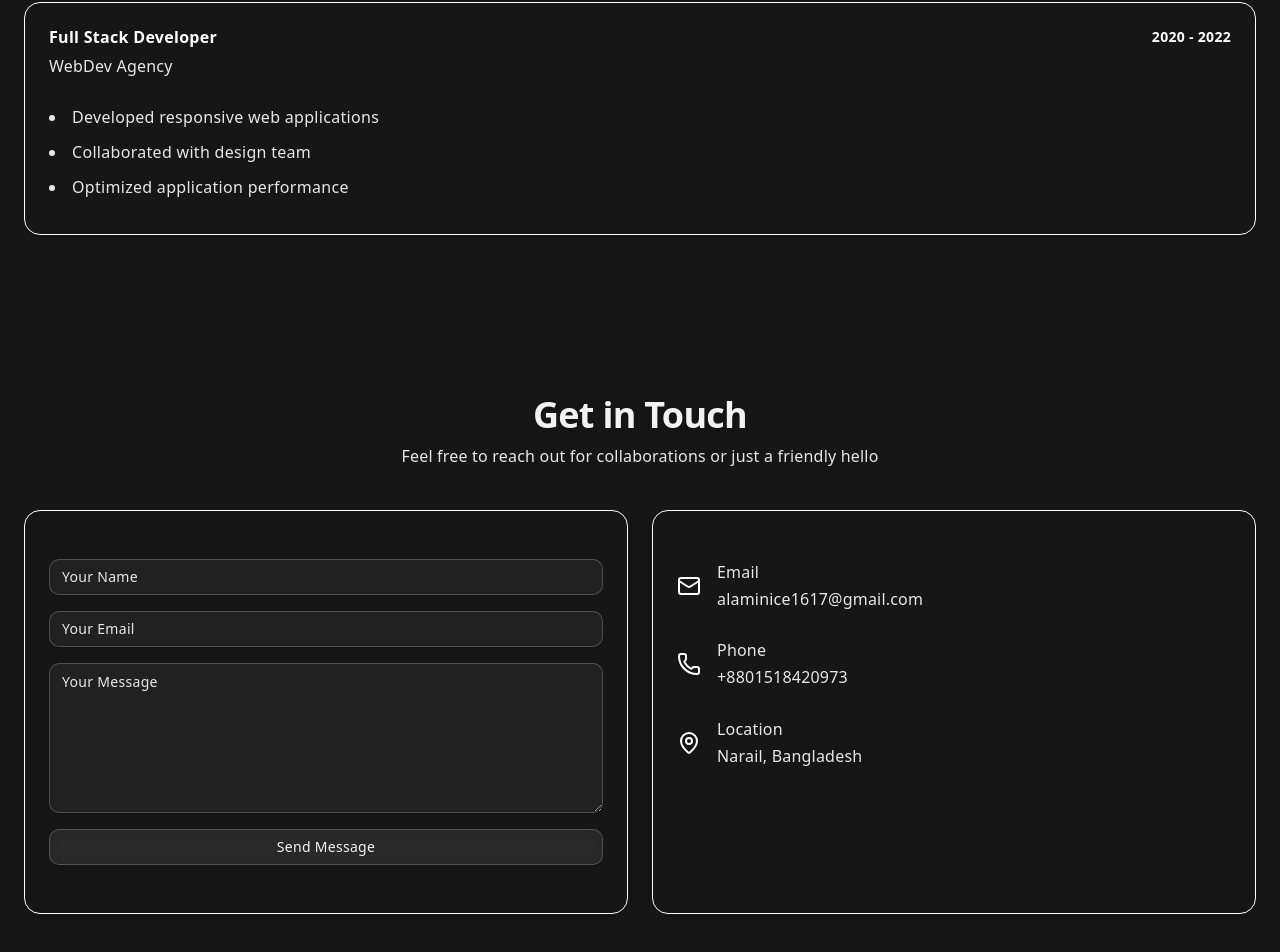
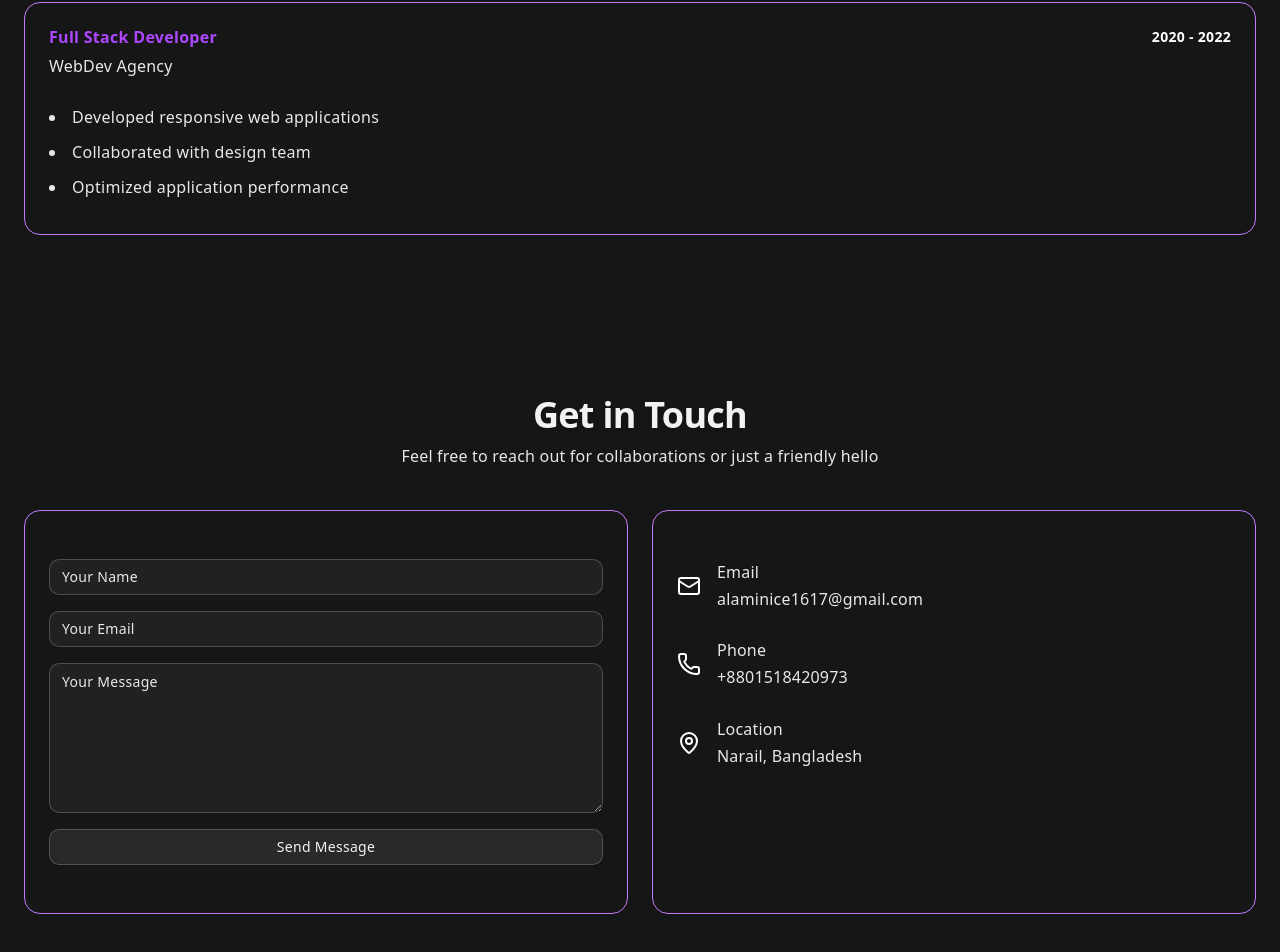
Before and after one commit to mdalaminfaraji/alamin-dev, a Next.js app: page / in a window 1280 px wide. Shown: the part 3361-4313 px from the top of the page. Built offline with nearby package versions, Linux system fonts and the light colour scheme.

Commit message:
ui enhancement

```diff
--- a/src/components/Contact.tsx
+++ b/src/components/Contact.tsx
@@ -29,7 +29,7 @@ export default function Contact() {
           </div>
 
           <div className="grid gap-6 md:grid-cols-2">
-            <Card>
+            <Card className="border border-purple-400">
               <CardContent className="p-6">
                 <form className="space-y-4">
                   <div className="space-y-2">
@@ -49,10 +49,10 @@ export default function Contact() {
               </CardContent>
             </Card>
 
-            <Card>
+            <Card className="border border-purple-400">
               <CardContent className="p-6 space-y-6">
                 <div className="flex items-center space-x-4">
-                  <Mail className="h-6 w-6 text-muted-foreground" />
+                  <Mail className="h-6 w-6 text-white" />
                   <div>
                     <p className="font-medium">Email</p>
                     <p className="text-muted-foreground">
@@ -61,7 +61,7 @@ export default function Contact() {
                   </div>
                 </div>
                 <div className="flex items-center space-x-4">
-                  <Phone className="h-6 w-6 text-muted-foreground" />
+                  <Phone className="h-6 w-6 text-white" />
                   <div>
                     <p className="font-medium">Phone</p>
                     <p className="text-muted-foreground">
@@ -70,7 +70,7 @@ export default function Contact() {
                   </div>
                 </div>
                 <div className="flex items-center space-x-4">
-                  <MapPin className="h-6 w-6 text-muted-foreground" />
+                  <MapPin className="h-6 w-6 text-white" />
                   <div>
                     <p className="font-medium">Location</p>
                     <p className="text-muted-foreground">
--- a/src/components/Experience.tsx
+++ b/src/components/Experience.tsx
@@ -33,13 +33,11 @@ export default function Experience() {
                 transition={{ duration: 0.5, delay: index * 0.1 }}
                 viewport={{ once: true }}
               >
-                <Card>
+                <Card className="border border-purple-400">
                   <CardHeader>
                     <CardTitle className="flex justify-between items-center flex-wrap gap-2">
-                      <span>{exp.position}</span>
-                      <span className="text-sm text-muted-foreground">
-                        {exp.period}
-                      </span>
+                      <span className="text-purple-500">{exp.position}</span>
+                      <span className="text-sm text-white">{exp.period}</span>
                     </CardTitle>
                     <p className="text-muted-foreground">{exp.company}</p>
                   </CardHeader>
```
